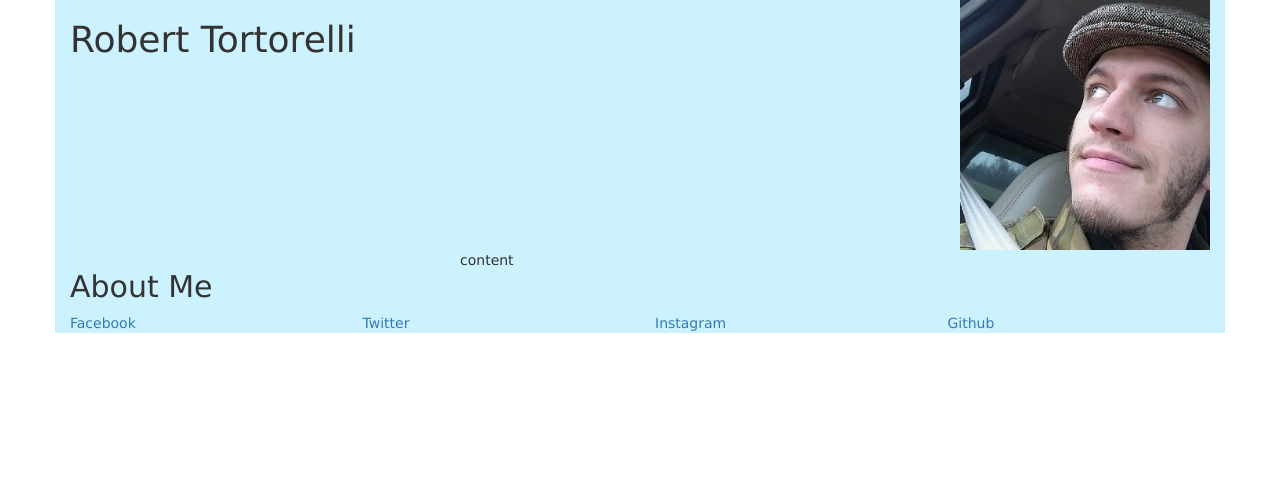
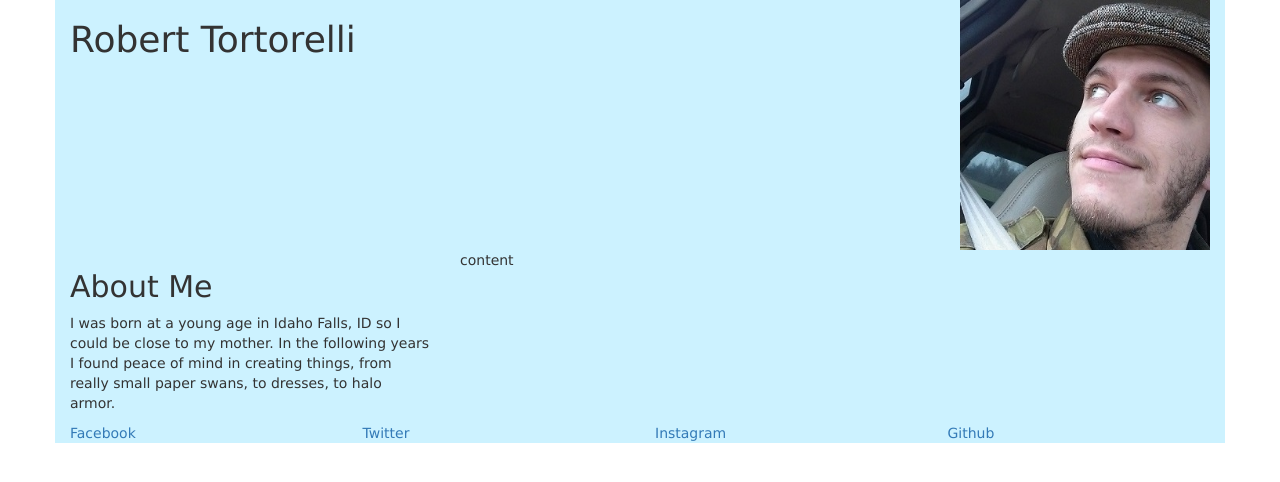
Before and after one commit to TSturtledove/TSturtledove.github.io, a plain HTML site: page index.html in a window 1280 px wide. Drawn offline with nearby package versions, Linux system fonts and the light colour scheme.

Commit message:
adding about section

```diff
--- a/index.html
+++ b/index.html
@@ -22,10 +22,11 @@
       <div class="row">
         <div class="col-md-4">
           <h2>About Me</h2>
-          <p>
+          <p>  I was born at a young age in Idaho Falls, ID so I could be close to my mother.  In the following years I found peace of mind in creating things, from really small paper swans, to dresses, to halo armor.</p>
         </div>
 
         <div class="col-md-8">content</div>
+
       </div>
       <footer>
         <div class="row">
```
